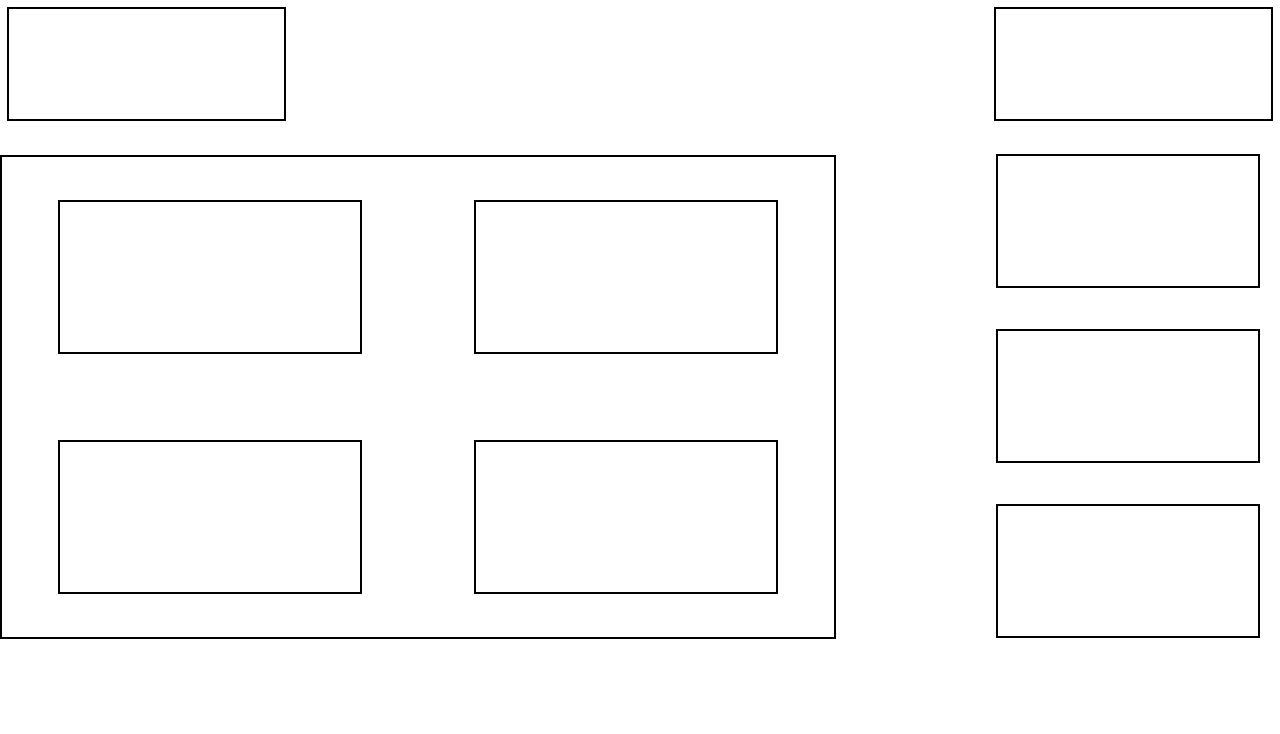
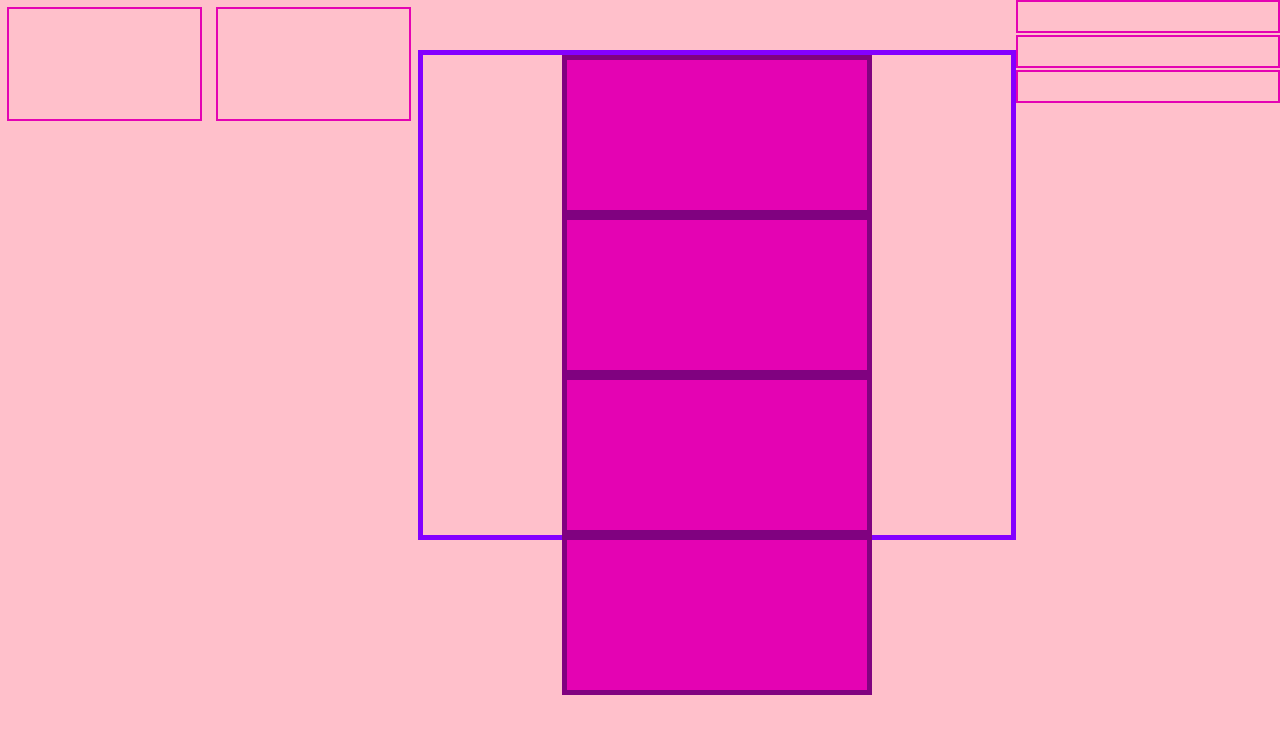
Before and after one commit to gugu78A/DEW2023.1, a plain HTML site: page flex-box.html in a window 1280 px wide. Drawn offline with Linux system fonts and the light colour scheme.

Commit message:
aula 20-09

```diff
--- a/flex-box.css
+++ b/flex-box.css
@@ -1,6 +1,7 @@
 body {
     margin: 0px;
     border: 0px;
+    background-color: pink;
 }
 header {
     display: flex;
@@ -9,16 +10,17 @@ header {
     height: 105px;
 }
 .a{
-    width: 275px;
+    width: 270px;
     height: 110px ;
     margin: 7px;
-    border: 2px solid black;;
+    border: 2px solid rgb(228, 3, 179);
 }
 #agrupamento {
+    margin-top: 20%;
     display: flex;
     width: 65% ;
     height: 480px ;
-    border: 2px solid black ;
+    border: 5px solid rgb(132, 0, 255);
     margin-top: 50px ;
     justify-content: space-around;
     flex-flow: row wrap;
@@ -27,20 +29,25 @@ header {
 .b {
     width: 300px ;
     height: 150px ;
-    border: 2px solid black ;
+    border: 5px solid rgb(128, 2, 128) ;
+    background-color: rgb(228, 3, 179);
+
+
 }
 
 #grupo {
-    position: absolute;
     display: flex;
     justify-content: flex-end;
-    flex-direction: column;
+    flex-direction: column ;
     right: 20px;
-    top: 154px;
+    top: 100%;
+
+
 }
 .c {
     width: 260px ;
     height: 130px ;
-    border: 2px solid black ;
-    margin-bottom: 41px;
+    margin-bottom: 2px;
+    border: 2px solid rgba(228, 3, 179);
+
 }
```
Also changed, not shown: flex-box.html (+4 -2 lines).
